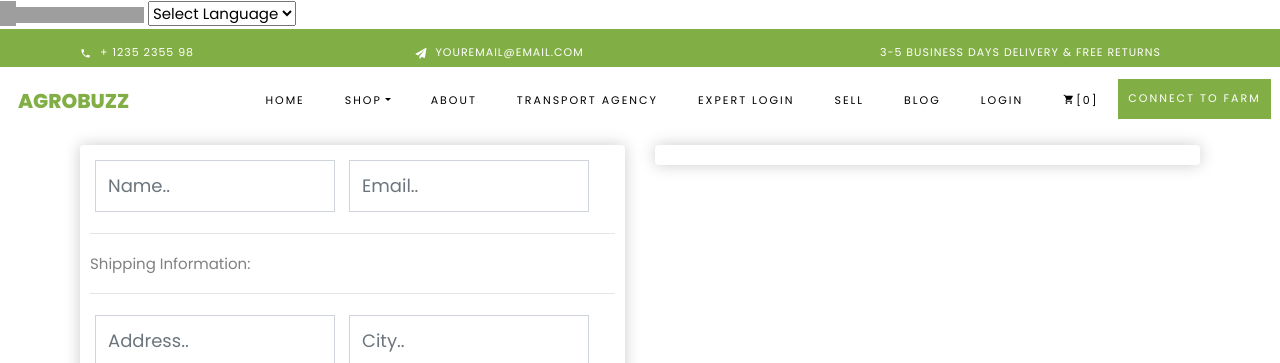
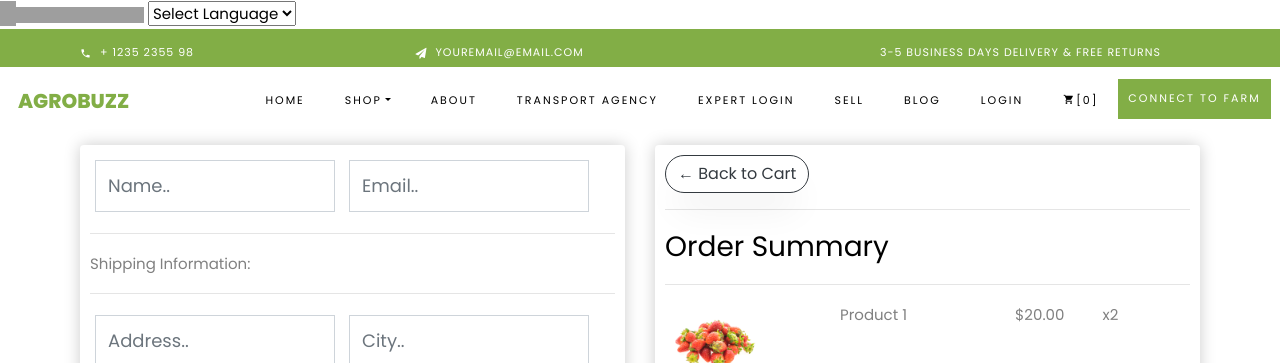
Before and after one commit to roshan007k/sih, a Django app: template template/checkout.html in a window 1280 px wide. Shown: the top 363 px of the page. Run offline with Django 3.2, Linux system fonts and the light colour scheme; the template is opened without the code that fills it, so the values that code supplies are empty; some libraries are stand-ins or nearby versions; some web fonts are replaced; grey boxes are pictures that could not be loaded.

Commit message:
Checkout updations

```diff
--- a/sih1/settings.py
+++ b/sih1/settings.py
@@ -79,7 +79,7 @@ DATABASES = {
         'ENGINE': 'django.db.backends.postgresql',
         'NAME': 'sih1',
         'USER': 'postgres',
-        'PASSWORD': '1234',
+        'PASSWORD': 'qwerty',
         'HOST': 'localhost'
     }
 }
--- a/template/checkout.html
+++ b/template/checkout.html
@@ -37,11 +37,26 @@
             </form>
         </div>
 
+        <br>
+			<div class="box-element hidden" id="payment-info">
+				<small>Paypal Options</small>
+			</div>
     </div>
 
     <div class="col-lg-6">
         <div class="box-element">
-
+            <a  class="btn btn-outline-dark" href="/cart">&#x2190; Back to Cart</a>
+				<hr>
+				<h3>Order Summary</h3>
+				<hr>
+				<div class="cart-row">
+					<div style="flex:2"><img class="row-image" src="static/images/product-2.jpg"></div>
+					<div style="flex:2"><p>Product 1</p></div>
+					<div style="flex:1"><p>$20.00</p></div>
+					<div style="flex:1"><p>x2</p></div>
+				</div>
+				<h5>Items:   2</h5>
+				<h5>Total:   $4</h5>
         </div>
     </div>
 </div>
```
